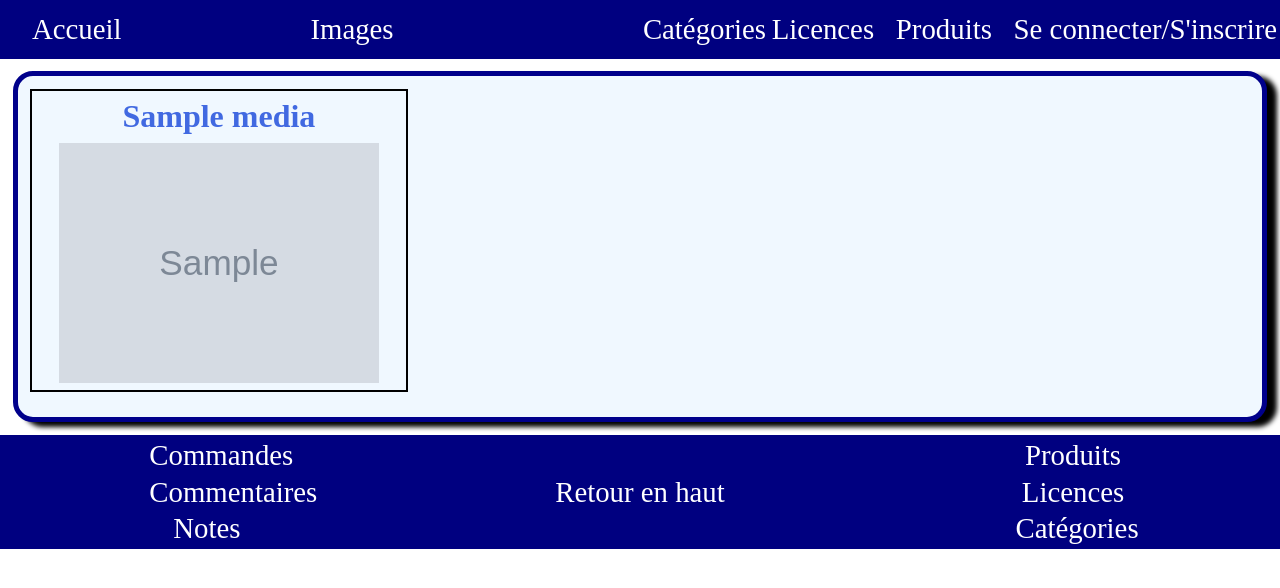
After one commit to mouttoucoumarassamy/profet_final_symfony, a Symfony app: template templates/Admin/medias.html.twig in a window 1280 px wide. The commit adds this page. Shown: the top 588 px of the page. Run offline with Twig, Linux system fonts and the light colour scheme; the template is opened without the code that fills it: most values are stand-ins (such as "Sample title", 1, 10 or a date in 2020); grey boxes marked "Sample" are stand-in pictures; some libraries are stand-ins or nearby versions.

Commit message:
Liste des images

```diff
--- a/public/style.css
+++ b/public/style.css
@@ -312,7 +312,7 @@ footer{
 .pagination a {
     color: black;
     float: left;
-    padding: 8px 16px;
+    padding: 4px 8px;
     text-decoration: none;
     list-style: none;
     font-size: 1.2em;
@@ -325,7 +325,7 @@ footer{
     margin : auto 2%;
     background-color: darkred;
     color : white;
-    padding: 6% 11%;
+    padding: 3% 6%;
     border : solid 1px indianred;
     border-radius: 5px;
 }
--- a/templates/Admin/base.html.twig
+++ b/templates/Admin/base.html.twig
@@ -19,10 +19,9 @@
             </a>
         </div>
         <div class="search">
-            <form action="{{ path('front_search') }}" class="form" method="get">
-                <input class="input" type="search" placeholder="Rechercher..." name="q">
-                <input type="submit" class="button" value="Rechercher">
-            </form>
+            <div class="medias">
+                <a href="{{ path('admin_list_medias') }}">Images</a>
+            </div>
         </div>
         <div class="w40">
             <div class="categories">
--- /dev/null
+++ b/templates/Admin/medias.html.twig
@@ -0,0 +1,27 @@
+{% extends 'admin/base.html.twig' %}
+
+{% block main %}
+    {% for message in app.flashes('notice') %}
+        <div class="flash-notice">
+            {{ message }}
+        </div>
+    {% endfor %}
+    <div class="container">
+        {% for media in medias %}
+            <div class="card">
+                <h1>{{ media.title }}</h1>
+                <img src="{{ asset('img/media/' ~ media.src) }}" alt="{{ media.alt }}">
+                {# <a href="{{ path('admin_media_product', {'id' : media.id} ) }}" class="delete">Supprimer l'image'</a> #}
+                {# <a href="{{ path('admin_media_update', {'id' : media.id} ) }}" class="update">Modifier l'image'</a> #}
+            </div>
+        {% endfor %}
+        <div class="page">
+            {{ knp_pagination_render(medias) }}
+        </div>
+    </div>
+
+    <div class="add-product">
+        {# <a href="{{ path('admin_media_add') }}" class="add">Ajouter une image</a> #}
+    </div>
+
+{% endblock %}
```
Also changed, not shown: src/Controller/Admin/AdminMediaController.php (added, +24 -0 lines), templates/Front/base.html.twig (+10 -3 lines).
